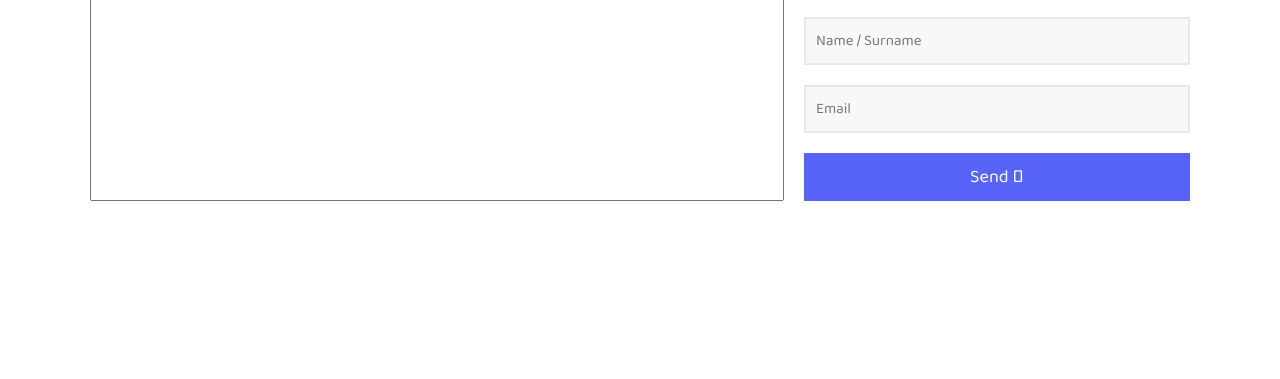
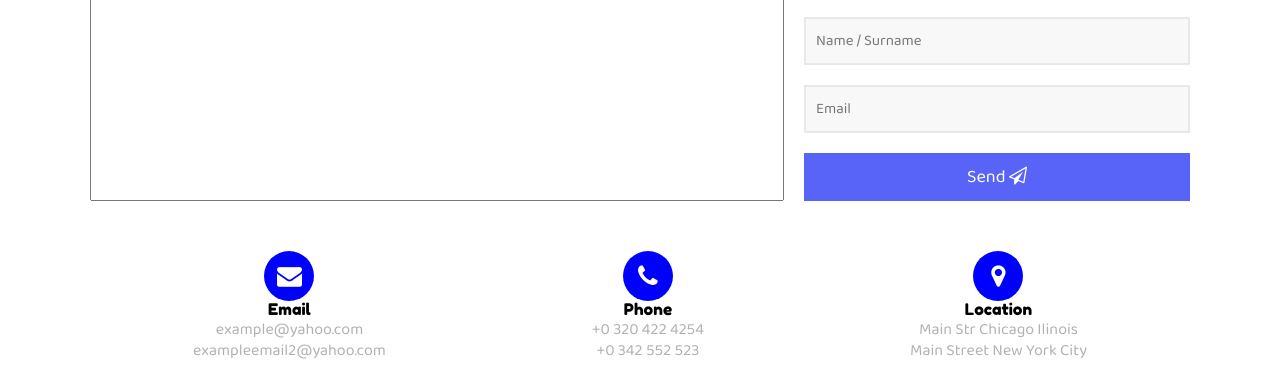
Before and after one commit to sadzamzeko/Contact-responsive-page, a plain HTML site: page index.html in a window 1280 px wide. Shown: the part 719-1098 px from the top of the page. Before the commit the page ends 935 px from the top, so only its background shows below. Drawn offline with Linux system fonts and the light colour scheme.

Commit message:
add footer

```diff
--- a/css/style.css
+++ b/css/style.css
@@ -81,5 +81,34 @@ button{
     border: none;
     padding: 10px;
 }
-
-<
+/* footer style  */
+.footer-wrapper{
+    display: flex;
+    flex-direction: row;
+    justify-content: space-around;
+    margin-top: 50px;
+}
+.footer-box{
+    font-family: 'Fredoka One';
+    display: flex;
+    flex-direction: column;
+    justify-content: center;
+    align-items: center;
+}
+.icon-box{
+    width: 50px;
+    height: 50px;
+    font-size: 25px;
+    color: white;
+    background-color: blue;
+    border-radius: 50px;
+    display: flex;
+    justify-content: center;
+    align-items: center;
+}
+.footer-box li{
+    font-family: 'Baloo 2';
+    color: #B1B1B1;
+    text-align: center;
+    margin: 5px 0;
+}
--- a/index.html
+++ b/index.html
@@ -3,6 +3,7 @@
 <head>
     <meta charset="UTF-8">
     <meta name="viewport" content="width=device-width, initial-scale=1.0">
+    <link rel="stylesheet" href="https://cdnjs.cloudflare.com/ajax/libs/font-awesome/4.7.0/css/font-awesome.min.css">
     <link rel="stylesheet" href="css/font.css">
     <link rel="stylesheet" href="css/reset.css">
     <link rel="stylesheet" href="css/style.css">
@@ -33,6 +34,38 @@
                 <button>Send <i class="fa">&#xf1d9;</i>
             </div>
         </form>
-</section>
+    </section>
+    <footer class="container footer-wrapper">
+        <div class="footer-box">
+            <div class="icon-box">
+                <i class="fa">&#xf0e0;</i>
+            </div>
+            <h5>Email</h5>
+            <ul>
+                <li>example@yahoo.com</li>
+                <li>exampleemail2@yahoo.com</li>
+            </ul>
+        </div>
+        <div class="footer-box">
+            <div class="icon-box">
+                <i  class="fa">&#xf095;</i>
+            </div>
+            <h5>Phone</h5>
+            <ul>
+                <li>+0 320 422 4254</li>
+                <li>+0 342 552 523</li>
+            </ul>
+        </div>
+        <div class="footer-box">
+            <div class="icon-box">
+                <i class="fa">&#xf041;</i>
+            </div>
+            <h5>Location</h5>
+            <ul>
+                <li>Main Str Chicago Ilinois</li>
+                <li>Main Street New York City</li>
+            </ul>
+        </div>
+    </footer>
 </body>
 </html>
```
